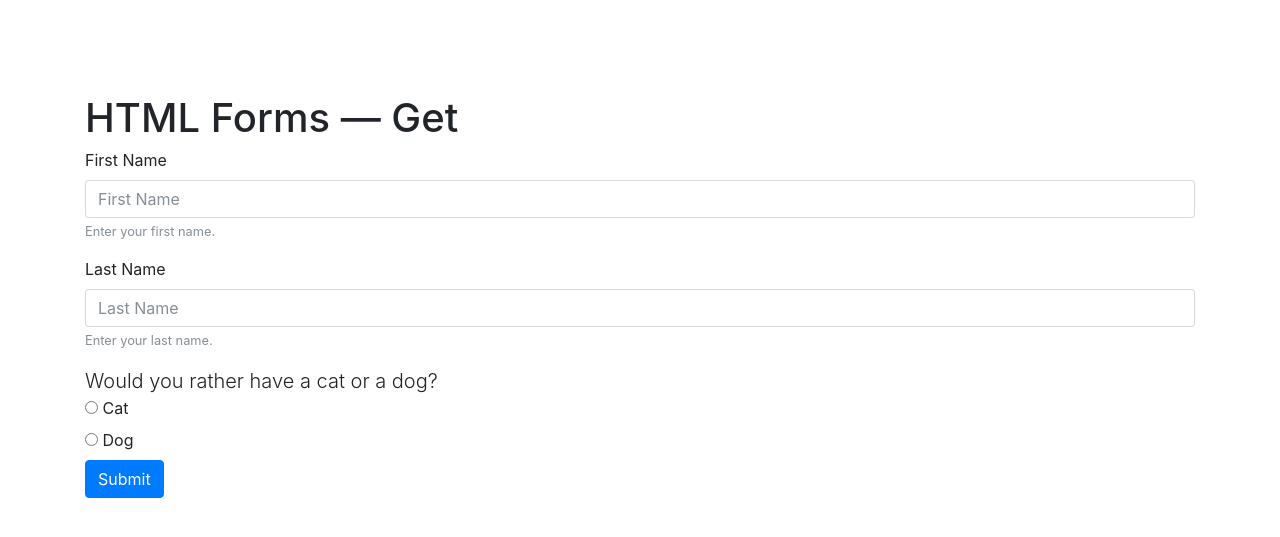
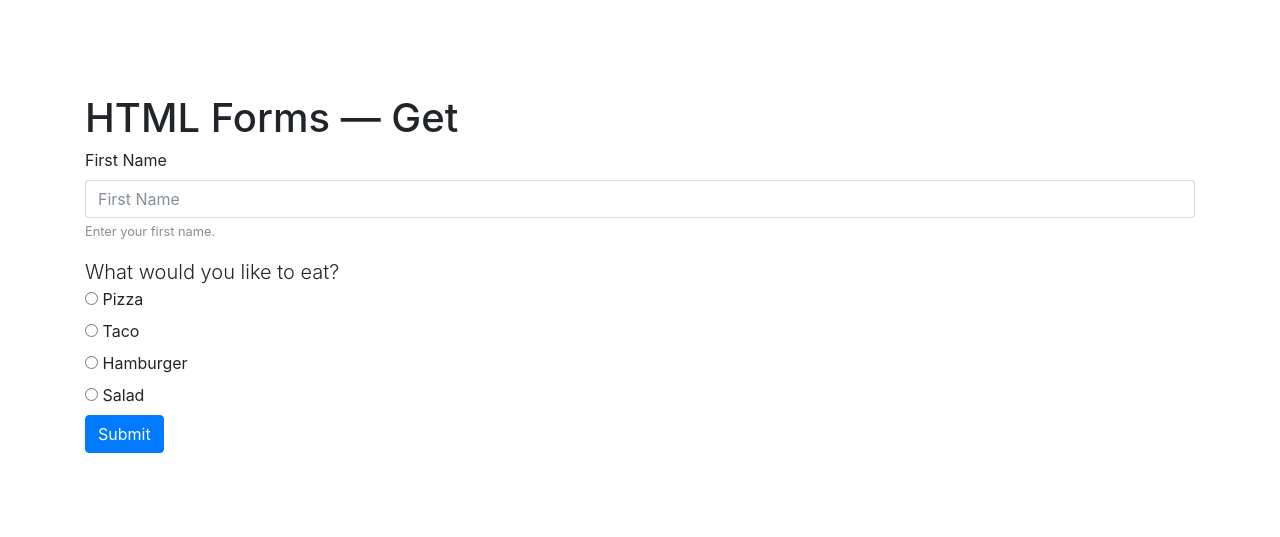
Before and after one commit to mrm80612/forms, a PHP site: page / in a window 1280 px wide. Shown: the top 537 px of the page. Run offline with PHP 8.4, Linux system fonts and the light colour scheme.

Commit message:
Changed animals to food

```diff
--- a/index.php
+++ b/index.php
@@ -14,22 +14,29 @@
           <input type="text" class="form-control" id="first-name" aria-describedby="first-name-help" placeholder="First Name" name="first_name">
           <small id="first-name-help" class="form-text text-muted">Enter your first name.</small>
         </div>
-        <div class="form-group">
-          <label for="last-name">Last Name</label>
-          <input type="text" class="form-control" id="last-name" aria-describedby="last-name-help" placeholder="Last Name" name="last_name">
-          <small id="last-name-help" class="form-text text-muted">Enter your last name.</small>
-        </div>
-        <p class="lead mb-0">Would you rather have a cat or a dog?</p>
+        <p class="lead mb-0">What would you like to eat?</p>
         <div class="form-check">
           <label class="form-check-label">
-            <input class="form-check-input" type="radio" name="animals" id="cats" value="cat">
-            Cat
+            <input class="form-check-input" type="radio" name="food" id="pizzas" value="pizza">
+            Pizza
           </label>
         </div>
         <div class="form-check">
           <label class="form-check-label">
-            <input class="form-check-input" type="radio" name="animals" id="dogs" value="dog">
-            Dog
+            <input class="form-check-input" type="radio" name="food" id="tacos" value="taco">
+            Taco
+          </label>
+        </div>
+        <div class="form-check">
+          <label class="form-check-label">
+            <input class="form-check-input" type="radio" name="food" id="hamburgers" value="hamburger">
+            Hamburger
+          </label>
+        </div>
+        <div class="form-check">
+          <label class="form-check-label">
+            <input class="form-check-input" type="radio" name="food" id="salads" value="salad">
+            Salad
           </label>
         </div>
         <button type="submit" class="btn btn-primary">Submit</button>
```
Also changed, not shown: results.php (+5 -5 lines).
